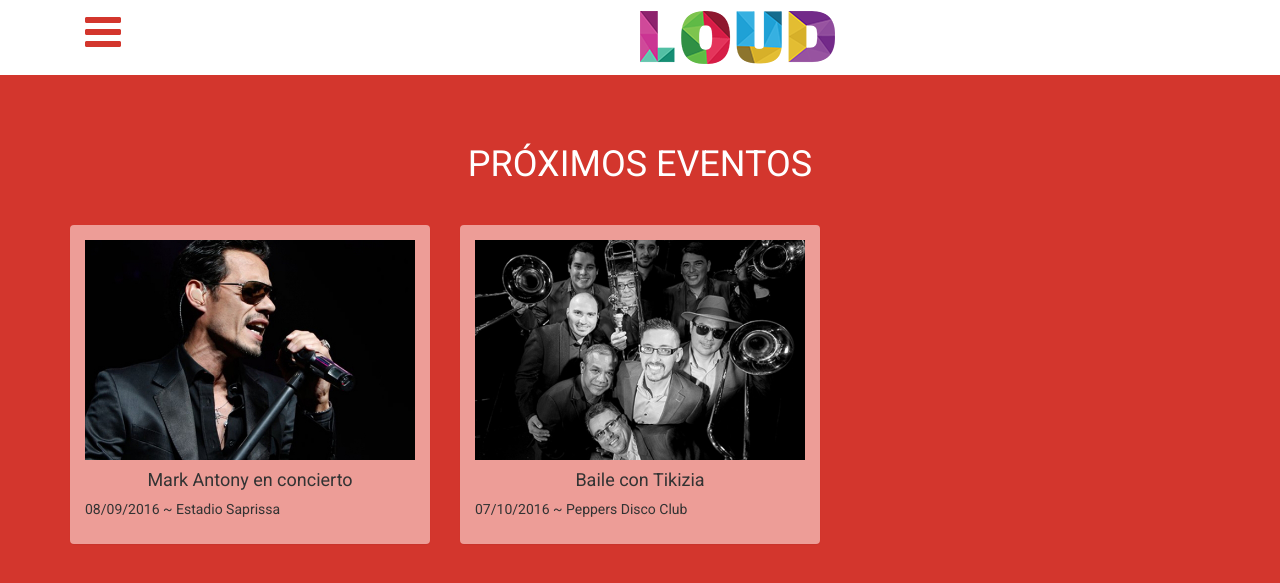
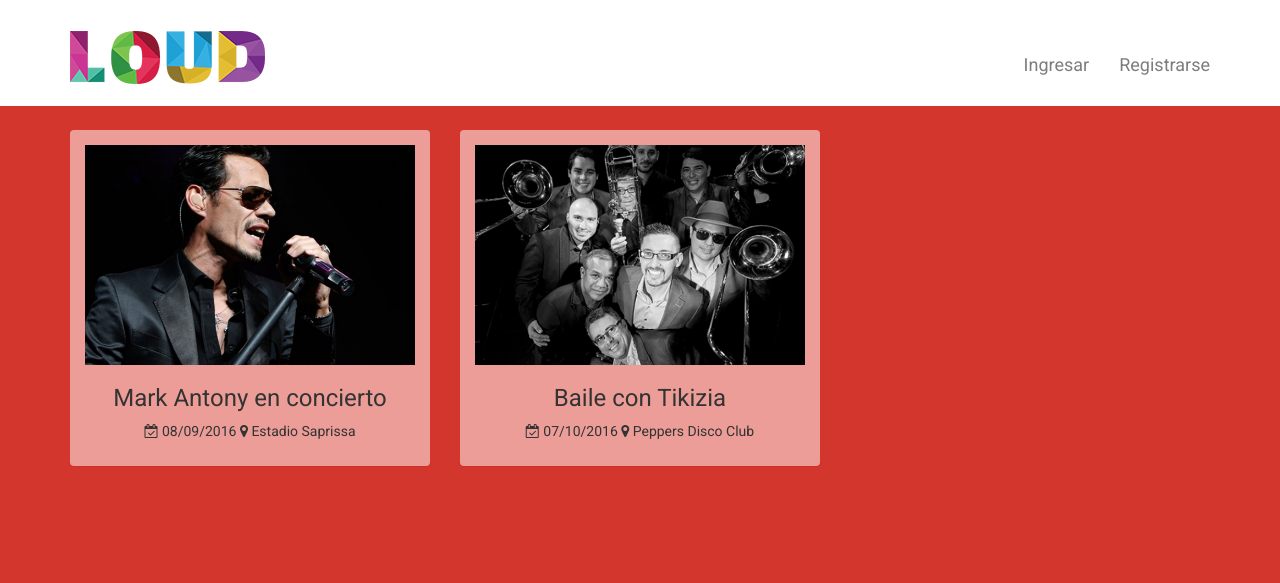
Before and after one commit to ireneAraya/LoudApp, a PHP site: page / in a window 1280 px wide. Shown: the top 583 px of the page. Run offline with PHP 8.4, Linux system fonts and the light colour scheme.

Commit message:
cambios en el menú principal

```diff
--- a/css/style.css
+++ b/css/style.css
@@ -1,2 +1,2 @@
-body{background:#d3362d;font-family:'Roboto', sans-serif}body button{background:none;border:none}body li{list-style-type:none}body a{text-decoration:none}body h1{padding:30px 0;color:#ffffff}.navbar{padding:10px;background:#ffffff;border-radius:0}.navbar .fa-bars{color:#d3362d}.navbar .fa-bars:hover{color:#ed9d97}.navbar .logo{margin:0 auto}.navbar .dropdown-menu li a{border-bottom:1px solid #7d7d7d;font-size:32px;color:#7d7d7d}.panel{border:none;background:#ed9d97}
+body{background:#d3362d;font-family:'Roboto', sans-serif}body button{background:none;border:none}body li{list-style-type:none}body a{text-decoration:none}body h1{padding:30px 0;color:#ffffff}.navbar{background:#ffffff;border-radius:0}.navbar .fa-bars{padding:20px;color:#d3362d}.navbar .fa-bars:hover{color:#ed9d97}.navbar .logo{margin:0 auto;padding-top:10px}.navbar .navbar-brand{float:none}.navbar .navbar-nav>li>a{font-size:18px;color:#7d7d7d}@media (min-width: 768px){.navbar .navbar-nav>li>a{margin-top:40px}}@media (max-width: 768px){.navbar .navbar-nav>li>a{padding:10px 40px;border-bottom:1px solid #e5e5e5;text-align:right}}@media (max-width: 768px){.navbar .navbar-collapse{border-top:1px solid #e5e5e5}}.panel{border:none;background:#ed9d97}
 /*# sourceMappingURL=style.css.map */
--- a/index.html
+++ b/index.html
@@ -10,32 +10,24 @@
 	<link rel="stylesheet" href="css/style.css">
 </head>
 <body ng-app="loudApp">
-	<header>
-		<nav class="navbar">
+	<nav class="navbar navbar-fixed-top">
 	  	<div class="container">
-			    <ul class="nav row">
-			    	<li class="dropdown col-xs-2">
-					    <button type="button" class="col-xs-2 dropdown-toggle" data-toggle="dropdown" role="button" aria-expanded="true">
+		    <div class="navbar-header">
+		      	<button type="button" class="navbar-toggle collapsed" data-toggle="collapse" data-target="#mainMenu" aria-expanded="false">
 		        	<i class="fa fa-bars fa-3x"></i>
 		      	</button>
-					    <ul class="dropdown-menu">
-					    	<li><a href="#">Cerrar Sesión</a></li>
-					    	<li><a href="#">Agregar Usuarios</a></li>
-					    	<li><a href="#">Promotores</a></li>
-					    	<li><a href="#">Cajeros</a></li>
-					    	<li><a href="#">Reportes</a></li>
-					    	<li><a href="#">Comprar Tiquetes</a></li>
-					    	<li><a href="#">Reservar Tiquetes</a></li>
-					    	<li><a href="#">Recordatorios</a></li>
+		      	<a class="navbar-brand" href="#"><img src="img/logo.png" alt="Loud Logo" class="logo img-responsive" width="195px"></a>
+		    </div>
+
+		    <div class="collapse navbar-collapse" id="mainMenu">
+		      	<ul class="nav navbar-nav navbar-right">
+		        	<li><a href="#">Ingresar</a></li>
+		        	<li><a href="#">Registrarse</a></li>
 		      	</ul>
-				    </li>
-				    <li class="col-xs-10">
-			      		<img src="img/logo.png" alt="Loud Logo" class="logo img-responsive" width="195px">
-			      	</li>
-			    </ul>
+		    </div><!-- /.navbar-collapse -->
 	  	</div><!-- /.container -->
 	</nav>
-	</header>
+
 	<div ng-view></div>
 
 <!--dependencias-->
@@ -53,6 +45,7 @@
 
 <!--controladores-->
 <script src="js/controllers.js"></script>
+<script src="js/NavbarCtrl.js"></script>
 <script src="js/EventsCtrl.js"></script>
 </body>
 </html>
--- a/scss/style.scss
+++ b/scss/style.scss
@@ -1,7 +1,8 @@
 $dark-red: #d3362d;
 $medium-red: #db4437;
 $light-red: #ed9d97;
-$gray: #7d7d7d;
+$dark-gray: #7d7d7d;
+$light-gray: #e5e5e5;
 
 body{
 	background:  $dark-red;
@@ -27,11 +28,11 @@
 }
 
 .navbar{
-	padding: 10px;
 	background: #ffffff;
 	border-radius: 0;
 
 	.fa-bars{
+		padding: 20px;
 		color: $dark-red;
 
 		&:hover{
@@ -41,13 +42,31 @@
 
 	.logo{
 		margin: 0 auto;
+		padding-top: 10px;
 	}
 
-	.dropdown-menu{
-		li a{
-			border-bottom: 1px solid $gray;
-			font-size: 32px;
-			color: $gray;
+	.navbar-brand{
+		float: none;
+	}
+
+	.navbar-nav>li>a{
+		font-size: 18px;
+		color: $dark-gray;
+
+		@media (min-width: 768px){
+			margin-top: 40px;
+		}
+
+		@media (max-width: 768px) {
+			padding: 10px 40px;
+			border-bottom: 1px solid $light-gray;
+			text-align: right;
+		}
+	}
+
+	.navbar-collapse{
+		@media (max-width: 768px) {
+			border-top: 1px solid $light-gray;
 		}
 	}
 }
--- a/views/showEvents.html
+++ b/views/showEvents.html
@@ -6,11 +6,11 @@
 	<div class="row">
 		<div class="col-xs-12 col-md-4" ng-repeat="event in data.events">
 			<div class="panel">
-				<li class="panel-body">
+				<div class="panel-body">
 					<img ng-src="{{event.image}}" alt="Fotografía del Evento" class="img-responsive" width="600px">
-					<h4 class="text-center">{{event.name}}</h4>
-					<p>{{event.date}} ~ {{ getEventLocation(event.location, 'name') }}</p>
-				</li>
+					<h3 class="text-center">{{event.name}}</h3>
+					<p class="text-center"><span><i class="fa fa-calendar-check-o"></i></span> {{event.date}} <span><i class="fa fa-map-marker"></i></span> {{ getEventLocation(event.location, 'name') }} </p>
+				</div>
 			</div>
 		</div>
 	</div>
```
Also changed, not shown: 1 other file. Lines whose indentation alone changed are shown as unchanged.
